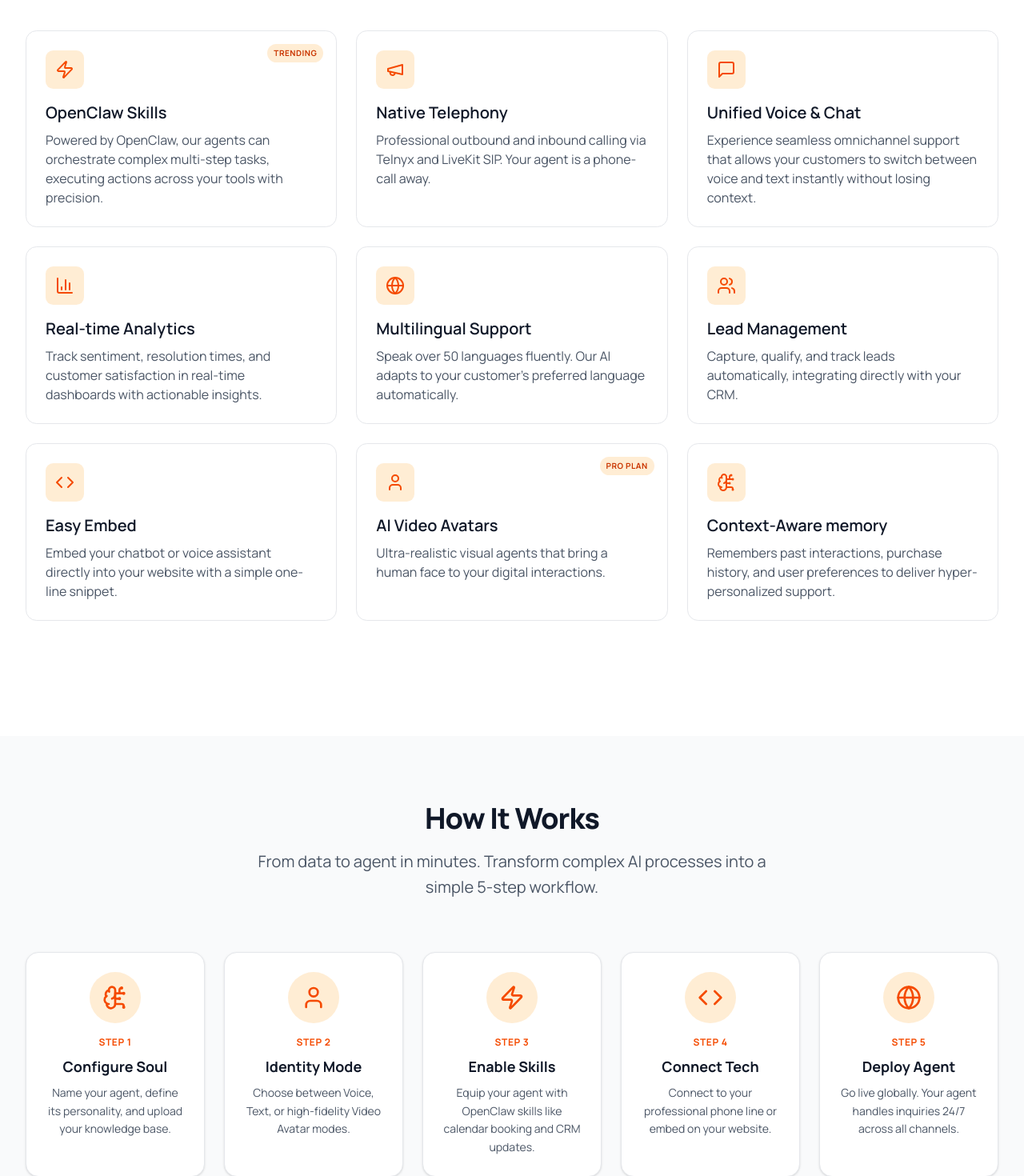
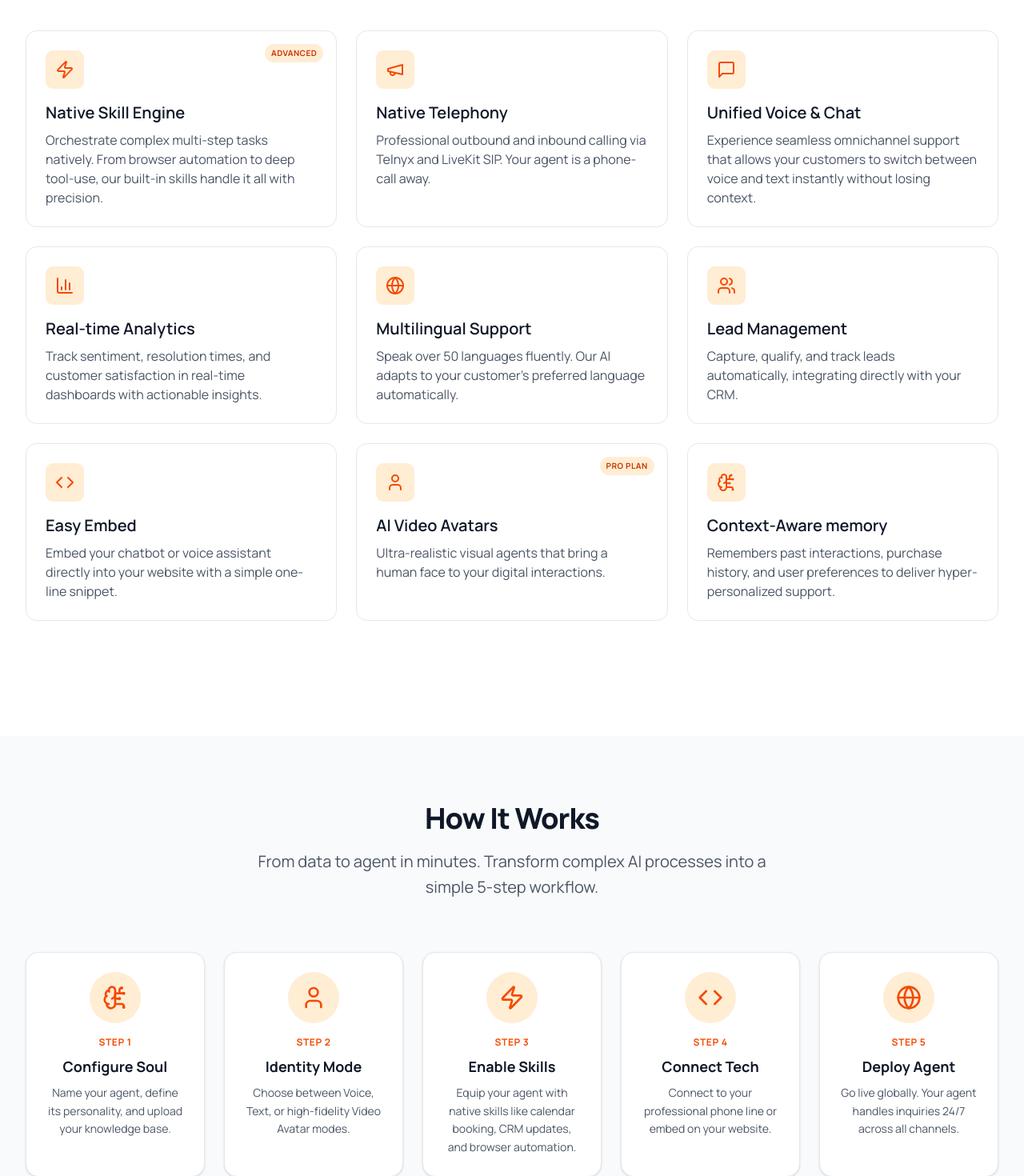
Before and after one commit to Izguerra/jane-app-agent, a Next.js app: page / in a window 1280 px wide. Shown: the part 1140-2610 px from the top of the page at 80% size. Built offline with nearby package versions, Linux system fonts and the light colour scheme; no server answers.

Commit message:
Chore: Rebrand 'OpenClaw' as native 'Skill Engine' in marketing page
    - Replaced OpenClaw mentions with 'Native Skill Engine'
    - Emphasized that advanced orchestration and tool-use are built-in features
    - Updated 'How It Works' section to reflect native capabilities

```diff
--- a/app/(marketing)/page.tsx
+++ b/app/(marketing)/page.tsx
@@ -158,9 +158,9 @@ export default function HomePage() {
           <div className="grid md:grid-cols-2 lg:grid-cols-3 gap-6 mb-16">
             <FeatureCard
               icon={<Zap className="h-6 w-6" />}
-              title="OpenClaw Skills"
-              description="Powered by OpenClaw, our agents can orchestrate complex multi-step tasks, executing actions across your tools with precision."
-              badge="Trending"
+              title="Native Skill Engine"
+              description="Orchestrate complex multi-step tasks natively. From browser automation to deep tool-use, our built-in skills handle it all with precision."
+              badge="Advanced"
             />
             <FeatureCard
               icon={<Megaphone className="h-6 w-6" />}
@@ -257,7 +257,7 @@ export default function HomePage() {
                 <span className="text-orange-600 text-xs font-bold uppercase tracking-wider">Step 3</span>
                 <h3 className="text-gray-900 text-lg font-bold">Enable Skills</h3>
                 <p className="text-gray-600 text-sm leading-relaxed">
-                  Equip your agent with OpenClaw skills like calendar booking and CRM updates.
+                  Equip your agent with native skills like calendar booking, CRM updates, and browser automation.
                 </p>
               </div>
             </div>
```
